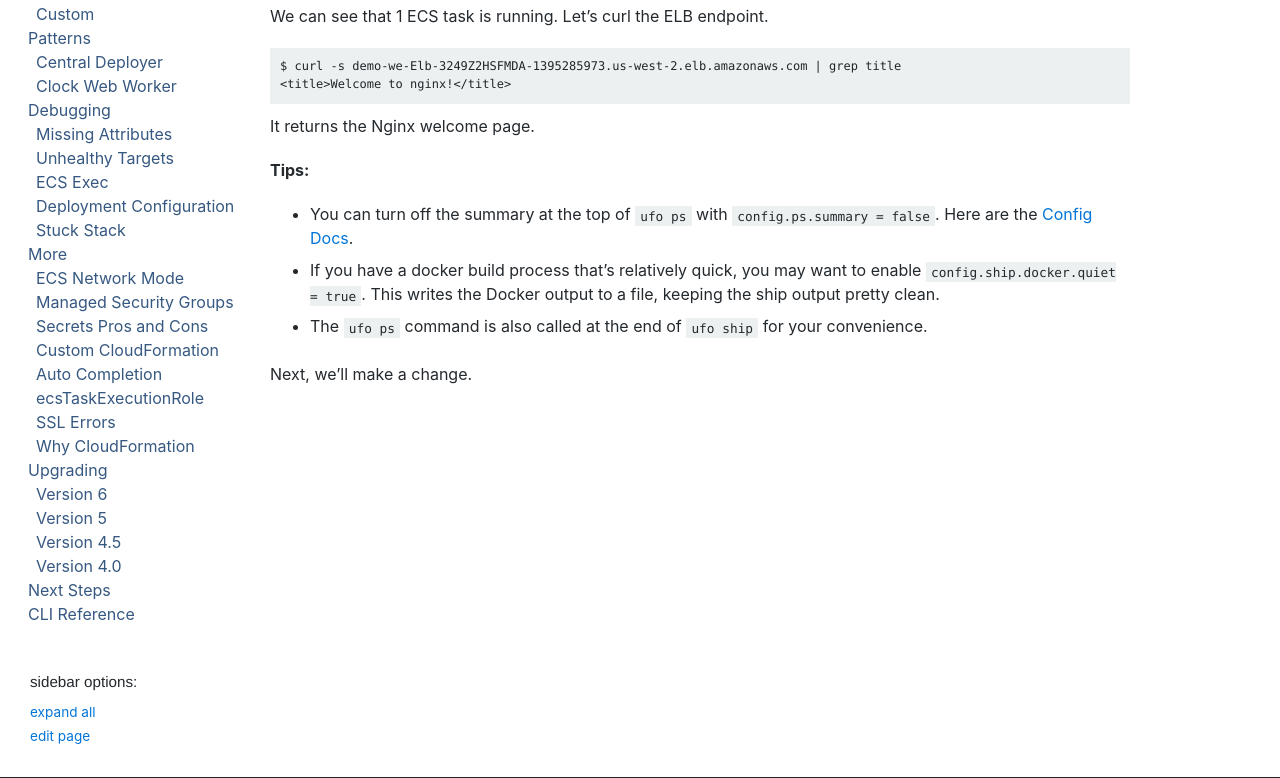
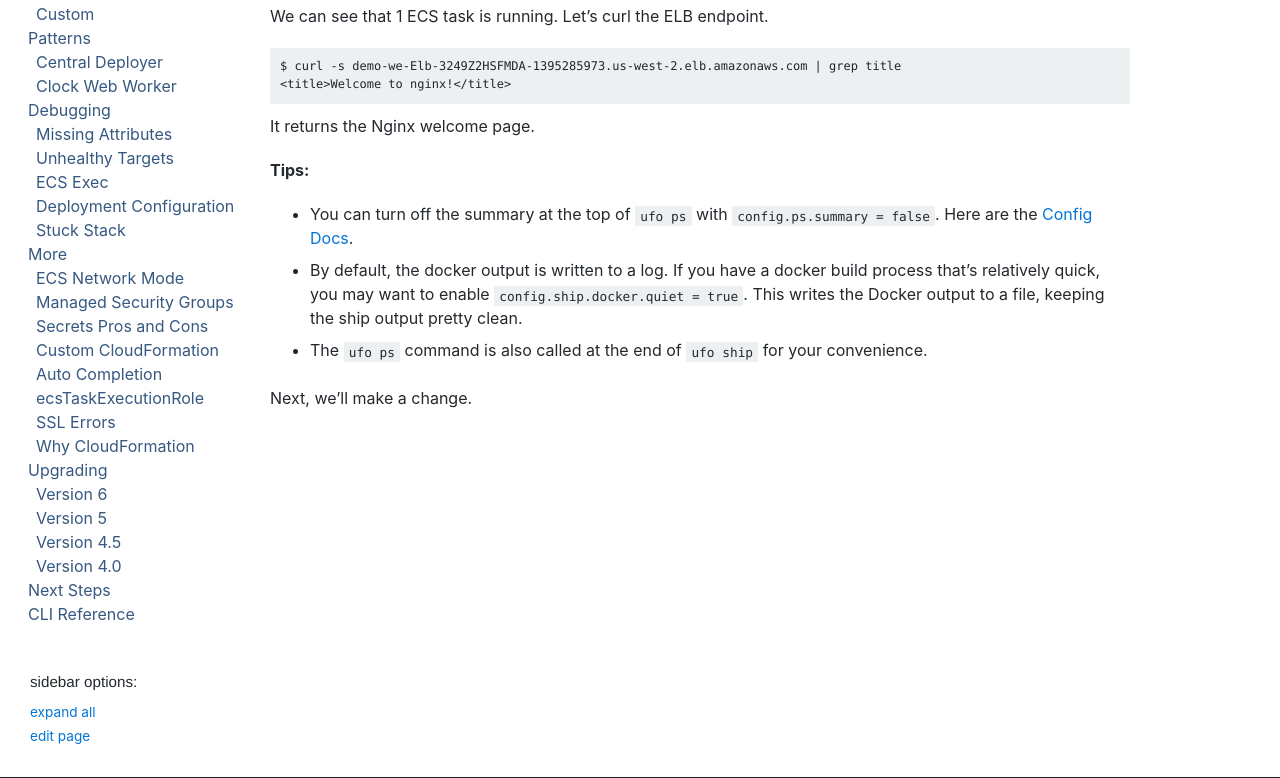
Before and after one commit to boltops-tools/ufo-docs, a Jekyll site: the page built from _docs/learn/deploy.md, in a window 1280 px wide and 900 px high, scrolled down 1471 px, cut to the strip 0-778 px from the top of the window. Built offline with Jekyll 4.4.1, drawn with Linux system fonts in a browser that asks for light colours; cached includes are drawn as plain includes; a script that is not in the unit is left out.

Commit message:
Update deploy.md

```diff
--- a/_docs/learn/deploy.md
+++ b/_docs/learn/deploy.md
@@ -71,7 +71,7 @@
 **Tips:**
 
 * You can turn off the summary at the top of `ufo ps` with `config.ps.summary = false`. Here are the [Config Docs]({% link _docs/config.md %}).
-* If you have a docker build process that's relatively quick, you may want to enable `config.ship.docker.quiet = true`. This writes the Docker output to a file, keeping the ship output pretty clean.
+* By default, the docker output is written to a log. If you have a docker build process that's relatively quick, you may want to enable `config.ship.docker.quiet = true`. This writes the Docker output to a file, keeping the ship output pretty clean.
 * The `ufo ps` command is also called at the end of `ufo ship` for your convenience.
 
 Next, we'll make a change.
```
